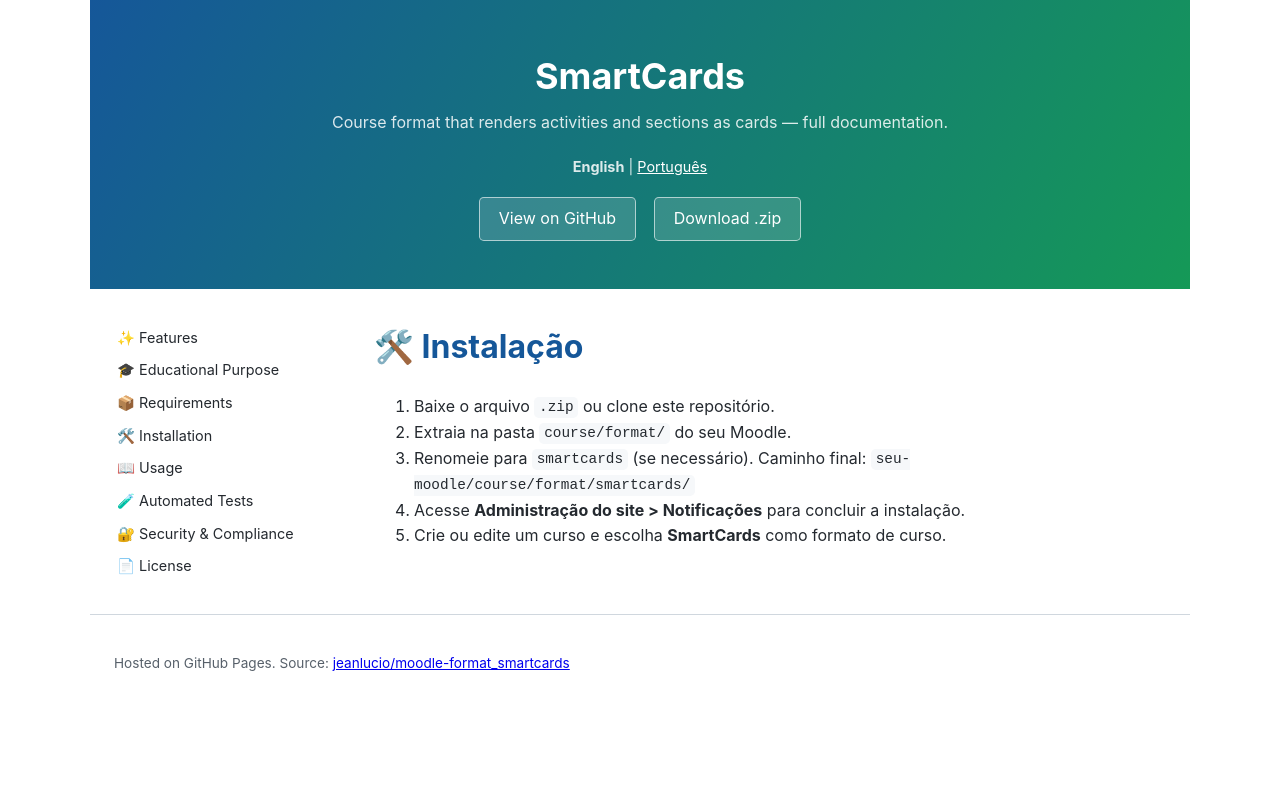
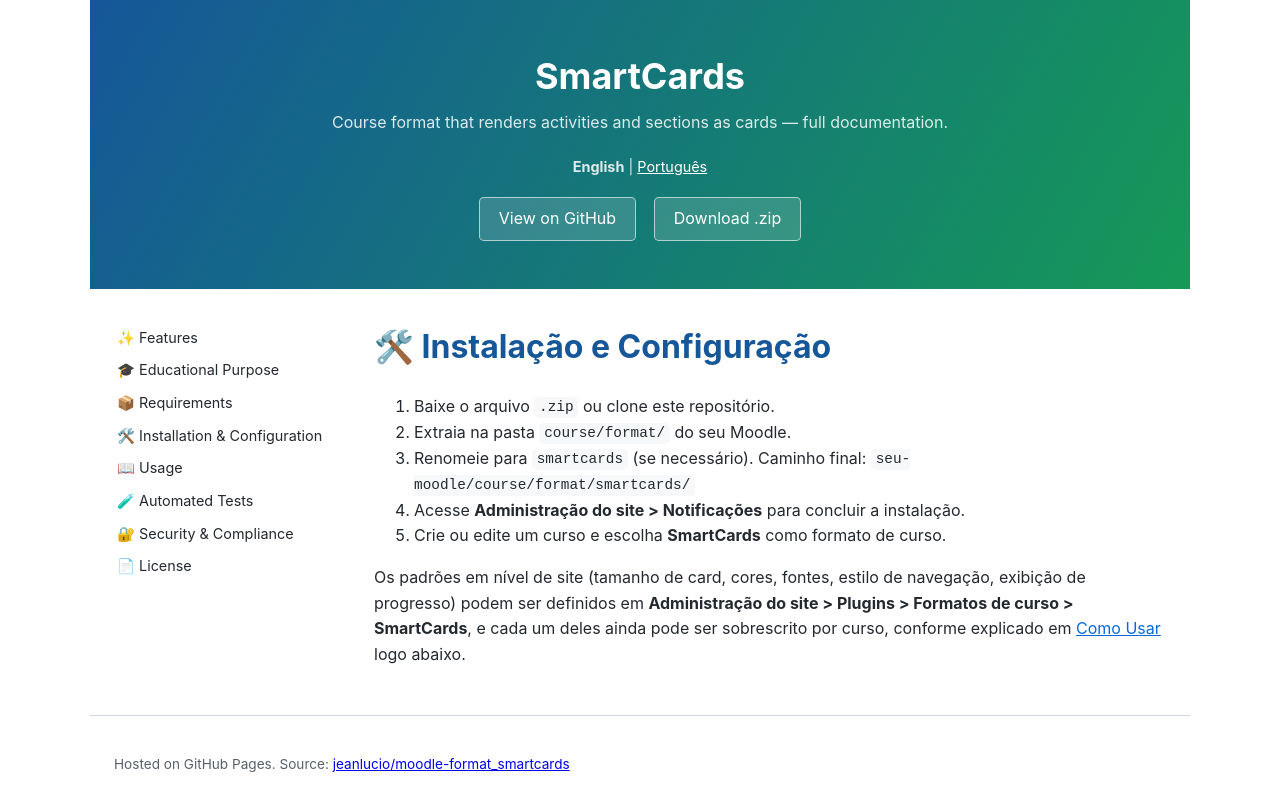
Before and after one commit to jeanlucio/moodle-format_smartcards, a Jekyll site: the page built from docs/pt/installation.md, in a window 1280 px wide. Shown: the top 811 px of the page. Built offline with Jekyll 4.4.1, drawn with Linux system fonts in a browser that asks for light colours; our own code applies the rules of GitHub Pages for plain Markdown files.

Commit message:
rename Installation to Installation & Configuration, note site-wide defaults
Usage already documented the format's site-wide appearance defaults (card
size, colours, fonts, navigation style, progress display) as overridable
per course, so only the heading needed renaming to match the Moodle
Plugin Directory's README checklist, plus a short pointer to where those
defaults live in the admin tree. No Third-party Service Disclosure
applies here — unlike the other ecosystem plugins touched in this pass,
SmartCards is a purely visual course format with no AI or external
service integration.

```diff
--- a/docs/_layouts/default.html
+++ b/docs/_layouts/default.html
@@ -14,7 +14,7 @@
             <li><a class="sidebar-link" href="#features">✨ Funcionalidades</a></li>
             <li><a class="sidebar-link" href="#educational-purpose">🎓 Finalidade Educacional</a></li>
             <li><a class="sidebar-link" href="#requirements">📦 Requisitos</a></li>
-            <li><a class="sidebar-link" href="#installation">🛠️ Instalação</a></li>
+            <li><a class="sidebar-link" href="#installation">🛠️ Instalação e Configuração</a></li>
             <li><a class="sidebar-link" href="#usage">📖 Como Usar</a></li>
             <li><a class="sidebar-link" href="#testing">🧪 Testes Automatizados</a></li>
             <li><a class="sidebar-link" href="#security">🔐 Segurança e Conformidade</a></li>
@@ -27,7 +27,7 @@
             <li><a class="sidebar-link" href="#features">✨ Features</a></li>
             <li><a class="sidebar-link" href="#educational-purpose">🎓 Educational Purpose</a></li>
             <li><a class="sidebar-link" href="#requirements">📦 Requirements</a></li>
-            <li><a class="sidebar-link" href="#installation">🛠️ Installation</a></li>
+            <li><a class="sidebar-link" href="#installation">🛠️ Installation & Configuration</a></li>
             <li><a class="sidebar-link" href="#usage">📖 Usage</a></li>
             <li><a class="sidebar-link" href="#testing">🧪 Automated Tests</a></li>
             <li><a class="sidebar-link" href="#security">🔐 Security &amp; Compliance</a></li>
--- a/docs/pt/installation.md
+++ b/docs/pt/installation.md
@@ -1,4 +1,4 @@
-# 🛠️ Instalação
+# 🛠️ Instalação e Configuração
 
 1. Baixe o arquivo `.zip` ou clone este repositório.
 2. Extraia na pasta `course/format/` do seu Moodle.
@@ -7,3 +7,8 @@
    `seu-moodle/course/format/smartcards/`
 4. Acesse **Administração do site > Notificações** para concluir a instalação.
 5. Crie ou edite um curso e escolha **SmartCards** como formato de curso.
+
+Os padrões em nível de site (tamanho de card, cores, fontes, estilo de navegação, exibição de
+progresso) podem ser definidos em **Administração do site > Plugins > Formatos de curso >
+SmartCards**, e cada um deles ainda pode ser sobrescrito por curso, conforme explicado em
+[Como Usar](#usage) logo abaixo.
```
Also changed, not shown: docs/en/installation.md (+5 -1 lines), README.md.
